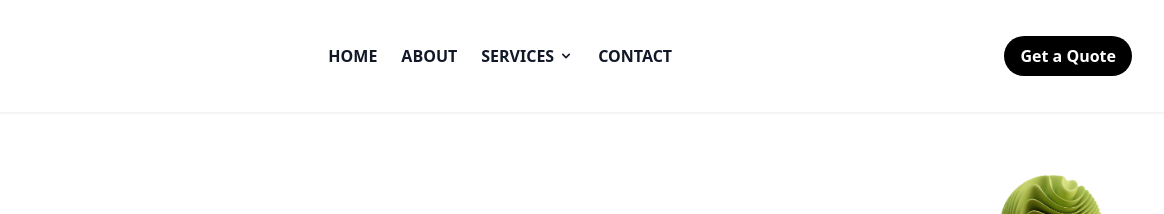
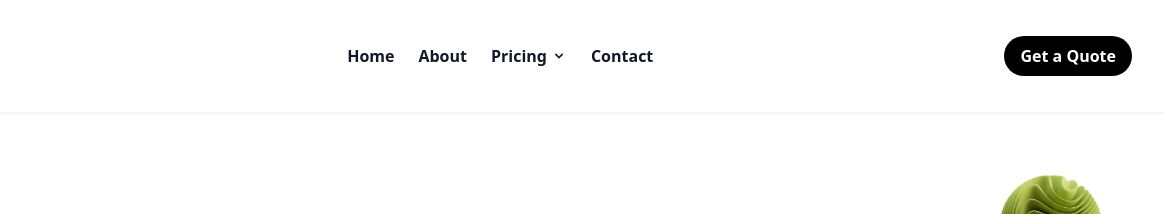
Before and after one commit to shivamapatel03/BE-UNIC-WEB, a plain HTML site: page index.html in a window 1280 px wide. Shown: the top 214 px of the page, 116-1280 px from the left. Drawn offline with nearby package versions, Linux system fonts and the light colour scheme.

Commit message:
Update index.html

```diff
--- a/index.html
+++ b/index.html
@@ -109,13 +109,13 @@
 
         <!-- Desktop Navigation -->
         <nav class="hidden md:flex space-x-6 text-gray-900 font-bold">
-            <a href="/index.html" class="hover:text-black transition-colors duration-300">HOME</a>
-            <a href="./section/about.html" class="hover:text-black transition-colors duration-300">ABOUT</a>
+            <a href="/index.html" class="hover:text-black transition-colors duration-300">Home</a>
+            <a href="./section/about.html" class="hover:text-black transition-colors duration-300">About</a>
 
             <!-- Dropdown menu for Services -->
             <div class="relative group">
                 <a href="./section/services.html" class="hover:text-black transition-colors duration-300 flex items-center">
-                    SERVICES
+                    Pricing
                     <svg class="w-4 h-4 ml-1 transform transition-transform duration-300 group-hover:rotate-180" fill="currentColor" viewBox="0 0 20 20" xmlns="http://www.w3.org/2000/svg"><path fill-rule="evenodd" d="M5.293 7.293a1 1 0 011.414 0L10 10.586l3.293-3.293a1 1 0 111.414 1.414l-4 4a1 1 0 01-1.414 0l-4-4a1 1 0 010-1.414z" clip-rule="evenodd"></path></svg>
                 </a>
                 <!-- Dropdown content - hidden by default -->
@@ -128,7 +128,7 @@
             </div>
 
             <!-- REMOVED: Portfolio link as requested -->
-            <a href="./section/contact.html" class="hover:text-black transition-colors duration-300">CONTACT</a>
+            <a href="./section/contact.html" class="hover:text-black transition-colors duration-300">Contact</a>
         </nav>
 
         <!-- Desktop Button -->
```
